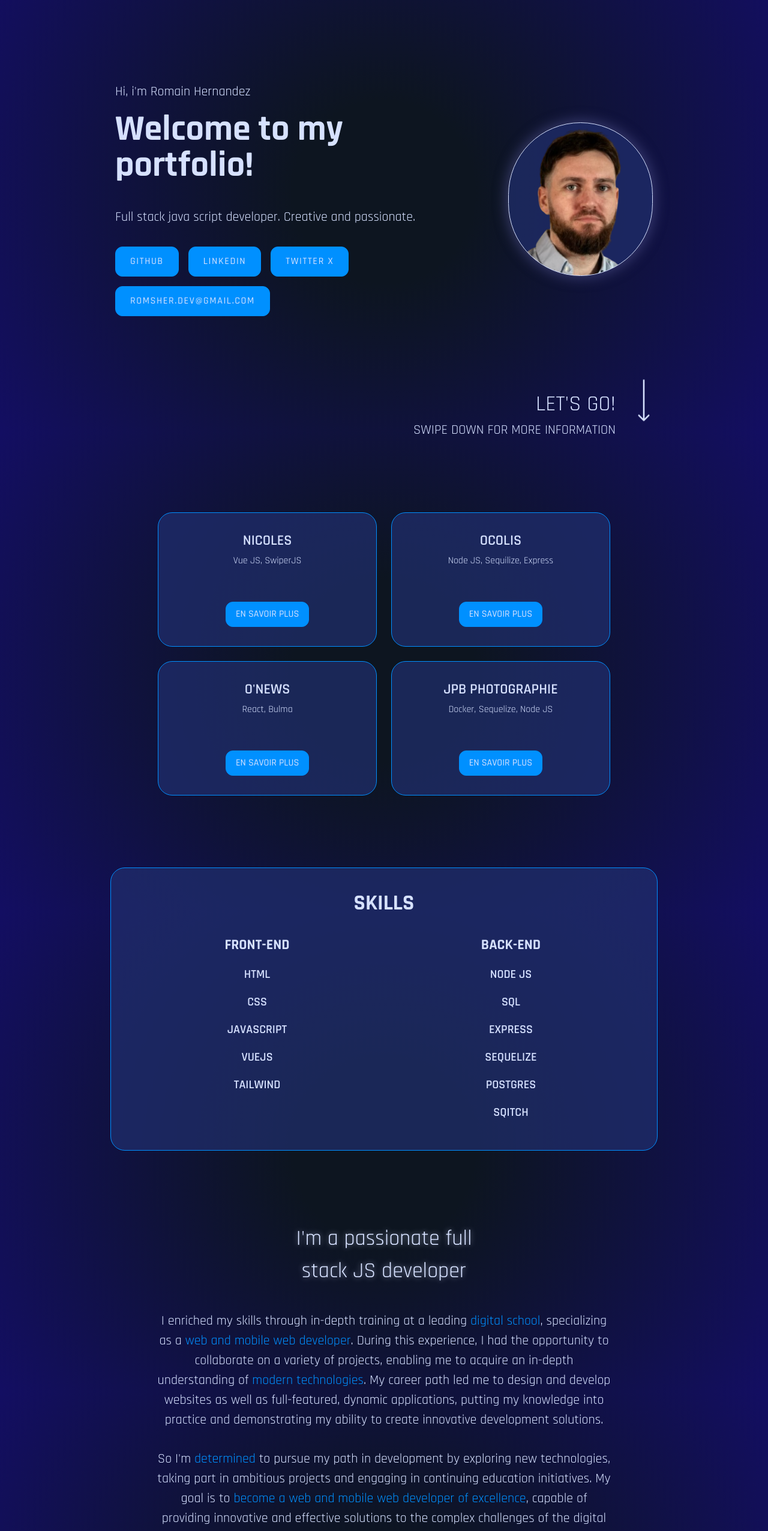
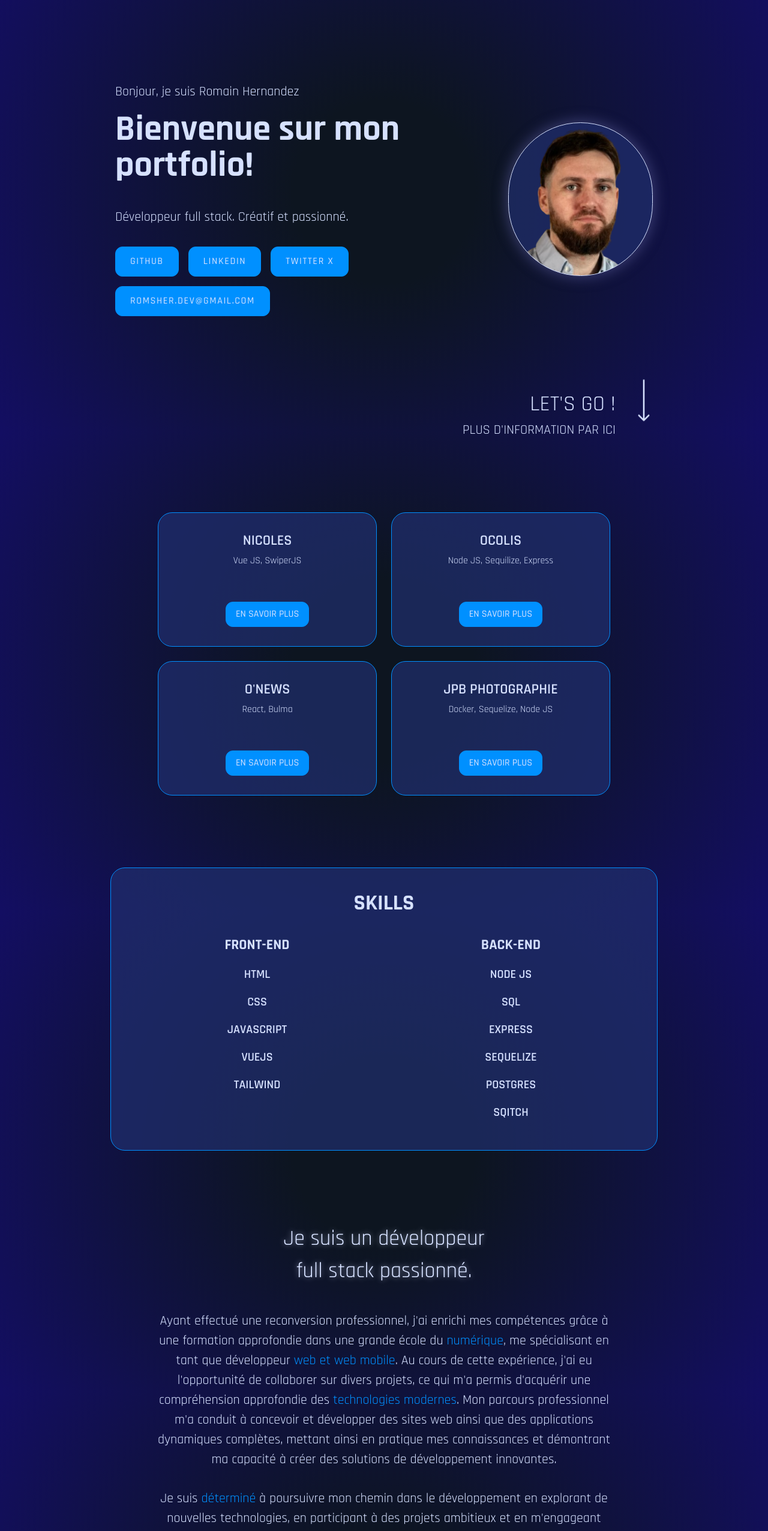
Before and after one commit to Roms-Her/Roms-portfolio.github.io, a Vue app: page / in a window 1280 px wide. Shown: the part 80-2632 px from the top of the page at 60% size. Built offline with nearby package versions, Linux system fonts and the light colour scheme.

Commit message:
chore: french

```diff
--- a/src/components/footer.vue
+++ b/src/components/footer.vue
@@ -2,9 +2,9 @@
 
   <div class="footer footer-center 2xl:w-2/5 sm:w-2/4 lg:w-2/4 m-auto p-10 bg-none text-accessible gap-4 border-t-2 border-solid">
     <aside>
-      <h3 class="font-bold mb-4 md:text-35xl">Thanks for your time !</h3>
+      <h3 class="font-bold mb-4 md:text-35xl">Merci pour votre temps.</h3>
       <p class="font-bold">
-        Designed and built by Romain Hernandez.
+        Conçu et créé par Romain Hernandez.
       </p>
       <p>Copyright © 2024 - Romain Hernandez</p>
     </aside>
--- a/src/components/homePage_mobile.vue
+++ b/src/components/homePage_mobile.vue
@@ -7,9 +7,9 @@
             </div>
             <div class="md:pr-8">
 
-                <p class="mb-2 text-base2 md:mb-4">Hi, i'm Romain Hernandez</p>
-                <h1 class="mb-8 leading-none max-w-xl font-bold  md:text-max md:mb-10">Welcome to my portfolio!</h1>
-                <p class="mb-6 text-base2 md:mb-8">Full stack java script developer. Creative and passionate.</p>
+                <p class="mb-2 text-base2 md:mb-4">Bonjour, je suis Romain Hernandez</p>
+                <h1 class="mb-8 leading-none max-w-xl font-bold  md:text-max md:mb-10">Bienvenue sur mon portfolio!</h1>
+                <p class="mb-6 text-base2 md:mb-8">Développeur full stack. Créatif et passionné.</p>
                 <ul class="flex gap-2 flex-wrap md:gap-4 xl:gap-4">
 
                     <li v-for="(item, index) in homeLinks" :key="index" class="flex items-center justify-center">
@@ -23,8 +23,8 @@
         </div>
         <div class="flex bottom-0 right-0 gap-8 items-center justify-end p-8 sm:w-5/6 md:mb-10 lg:mb-14 xl:w-3/4 2xl:w-3/5">
             <div class="text-end uppercase leadin-4">
-                <p class="text-3xl">Let's go!</p>
-                <p class="md:text-base2">Swipe down for more information</p>
+                <p class="text-3xl">Let's go !</p>
+                <p class="md:text-base2">Plus d'information par ici</p>
             </div>
 
             <div>
--- a/src/components/moreInformations.vue
+++ b/src/components/moreInformations.vue
@@ -2,24 +2,13 @@
   <section id="about" v-motion-pop-visible class="flex flex-col p-8 mb-8 md:mb-12 lg:mb-14 items-center">
 
     <div class="flex flex-col justify-center items-center sm:w-5/6 xl:w-3/4 2xl:w-3/5">
-      <p class="more-title text-3xl text-center w-3/4 mb-10 sm:w-2/5 md:text-3xl">I'm a passionate full
-        stack JS developer</p>
+      <p class="more-title text-3xl text-center w-3/4 mb-10 sm:w-2/5 md:text-3xl">Je suis un développeur full stack passionné.</p>
 
-      <p class="mb-8 text-center sm:w-5/6 md:text-base2">I enriched my skills through in-depth training at a leading <span class="important">digital
-          school</span>, specializing as a <span class="important">web and
-          mobile web developer</span>. During this experience, I had the opportunity to collaborate on
-        a variety of projects, enabling me to acquire an in-depth understanding of <span class="important">modern
-          technologies</span>. My career path led me to design and develop
-        websites as well as full-featured, dynamic applications, putting my knowledge into practice and
-        demonstrating my ability to create innovative development solutions.</p>
+      <p class="mb-8 text-center sm:w-5/6 md:text-base2">Ayant effectué une reconversion professionnel, j'ai enrichi mes compétences grâce à une formation approfondie dans une grande école du <span class="important">numérique</span>, me spécialisant en tant que développeur <span class="important">web et web mobile</span>. Au cours de cette expérience, j'ai eu l'opportunité de collaborer sur divers projets, ce qui m'a permis d'acquérir une compréhension approfondie des <span class="important">technologies modernes</span>. Mon parcours professionnel m'a conduit à concevoir et développer des sites web ainsi que des applications dynamiques complètes, mettant ainsi en pratique mes connaissances et démontrant ma capacité à créer des solutions de développement innovantes.</p>
 
-      <p class="text-center sm:w-5/6 md:text-base2 mb-12">So I'm <span class="important">determined</span> to
-        pursue my path in development by exploring new technologies, taking part in ambitious projects
-        and engaging in continuing education initiatives. My goal is to <span class="important">become a
-          web and mobile web developer of excellence</span>, capable of providing innovative and
-        effective solutions to the complex challenges of the digital world.</p>
+      <p class="text-center sm:w-5/6 md:text-base2 mb-12">Je suis <span class="important">déterminé</span> à poursuivre mon chemin dans le développement en explorant de nouvelles technologies, en participant à des projets ambitieux et en m'engageant dans des initiatives de formation continue. Mon objectif est de <span class="important">devenir un développeur web et mobile d'excellence</span>, capable de fournir des solutions innovantes et efficaces aux défis complexes du monde numérique.</p>
 
-        <a class="social-a px-4 py-2 rounded-xl uppercase font-medium text-sm border border-solid" :href="cvPdf" download="CV_romain-hernandez" target="_blank">Download CV</a>
+        <a class="social-a px-4 py-2 rounded-xl uppercase font-medium text-sm border border-solid" :href="cvPdf" download="CV_romain-hernandez" target="_blank">Télécharger le CV</a>
     </div>
 
 
--- a/src/components/navbar_mobile.vue
+++ b/src/components/navbar_mobile.vue
@@ -62,11 +62,11 @@ export default {
         return {
             navLinks: [
                 {
-                    title: "Home",
+                    title: "Accueil",
                     url: ""
                 },
                 {
-                    title: "Projects",
+                    title: "Projets",
                     url: "#project-page"
                 },
                 {
```
Also changed, not shown: 7 other files (tests, documents, lock files or other folders).
